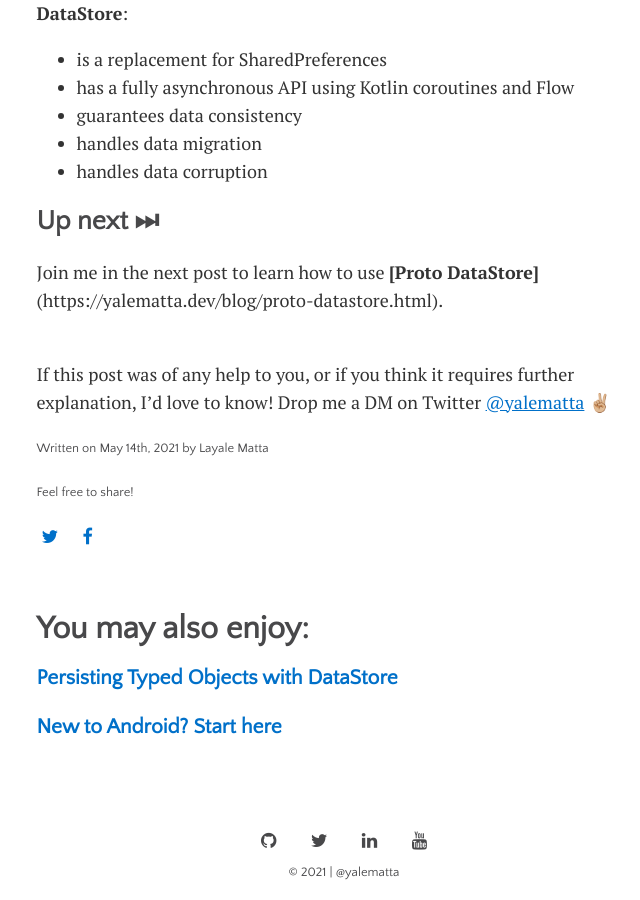
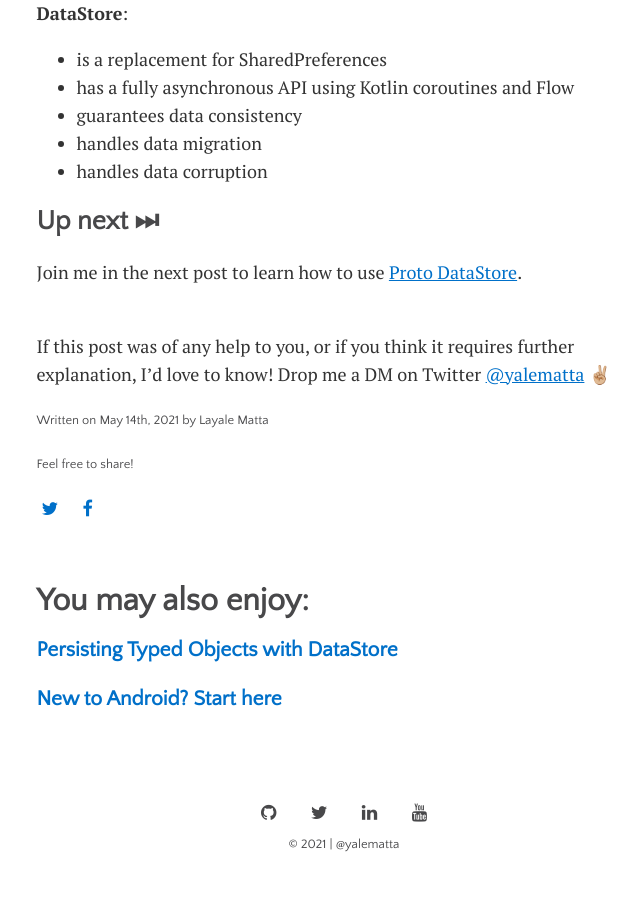
Before and after one commit to yalematta/yalematta.github.io, a Jekyll site: the page built from _posts/2021-05-14-preferences-datastore.md, in a window 1280 px wide and 900 px high, scrolled down 7033 px. Shown: the whole window, without its empty margins (296-936 px from the left). Built offline with Jekyll 4.4.1, drawn with Linux system fonts in a browser that asks for light colours; some web fonts are replaced.

Commit message:
update link to previous post

```diff
--- a/_posts/2021-05-14-preferences-datastore.md
+++ b/_posts/2021-05-14-preferences-datastore.md
@@ -135,7 +135,7 @@ Now that we migrated to Preferences DataStore let's recap!
 
 ## Up next ⏭
 
-Join me in the next post to learn how to use **[Proto DataStore]**(https://yalematta.dev/blog/proto-datastore.html).
+Join me in the next post to learn how to use [Proto DataStore](https://yalematta.dev/blog/proto-datastore.html).
 
 <br>
 If this post was of any help to you, or if you think it requires further explanation, I'd love to know! Drop me a DM on Twitter [@yalematta](https://twitter.com/yalematta) ✌🏼
```
